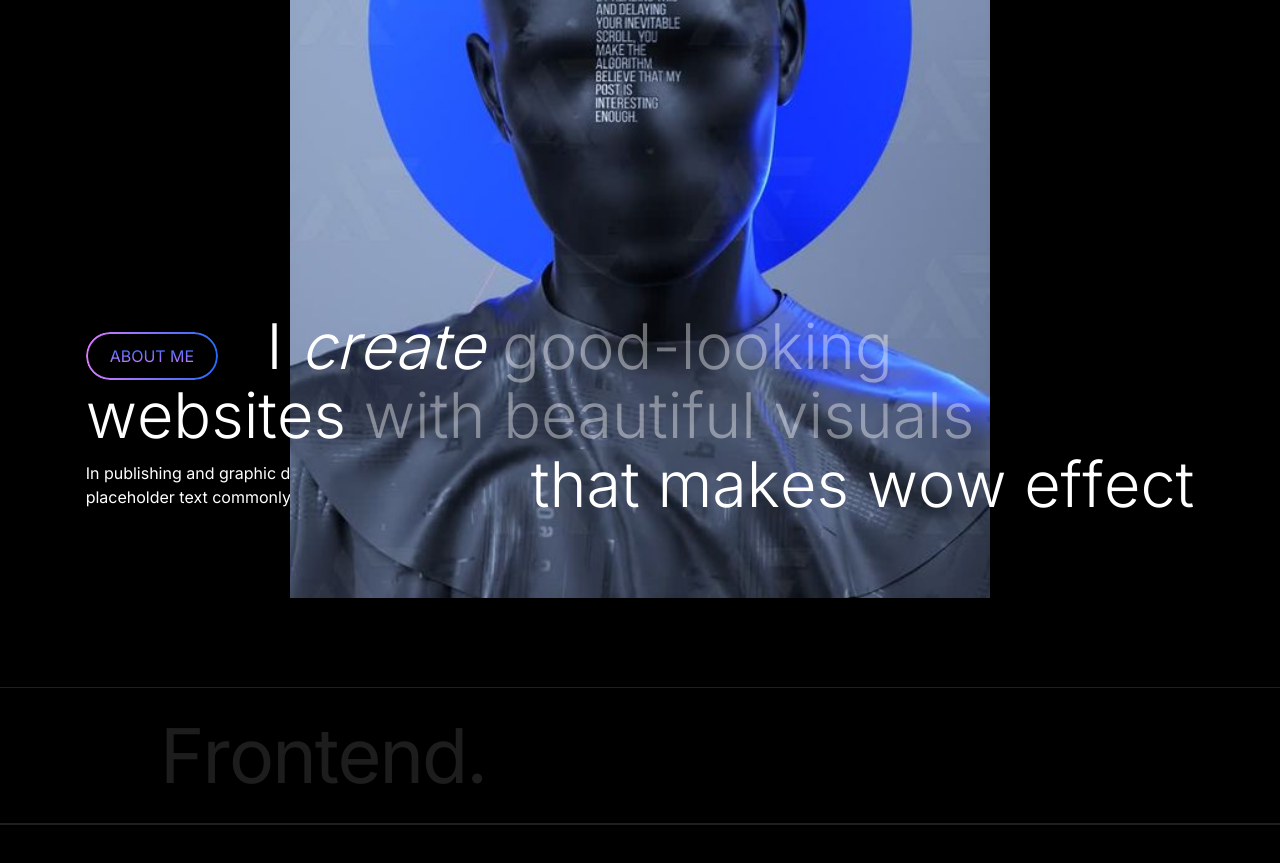
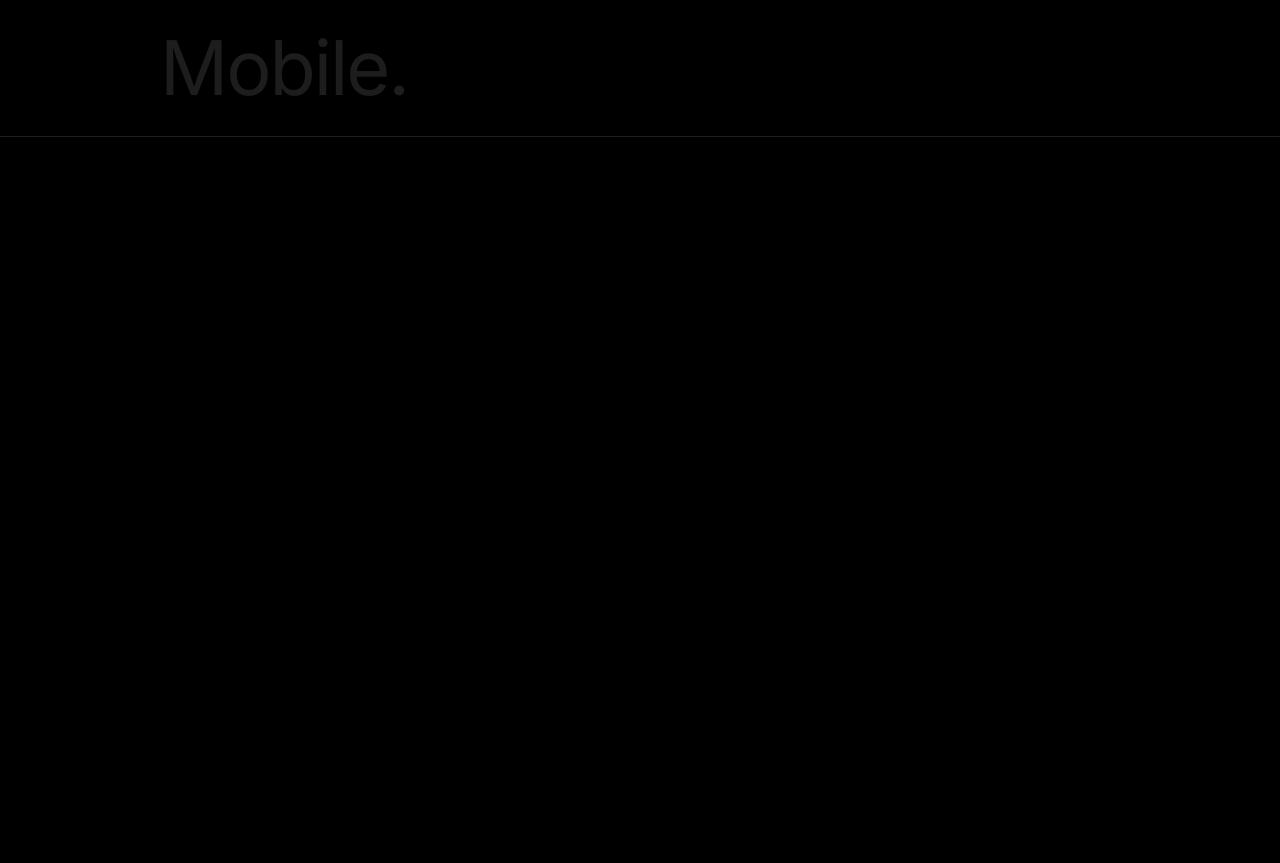
Before and after one commit to qqghst/website-portfolio-v.4, a Next.js app: page / in a window 1280 px wide. Shown: the part 1880-2743 px from the top of the page. Built offline with nearby package versions, Linux system fonts and the light colour scheme.

Commit message:
updated: instead of img i put ul li

```diff
--- a/app/layout.tsx
+++ b/app/layout.tsx
@@ -20,7 +20,7 @@ export default function RootLayout({
     return (
         <html lang='en'>
             <body className={inter.className}>
-                <Navbar />
+                {/* <Navbar /> */}
                 {children}
                 {/* <Footer /> */}
             </body>
--- a/app/page.tsx
+++ b/app/page.tsx
@@ -24,13 +24,13 @@ export default function Home() {
     }, []);
     return (
         <main className=''>
-            <Intro />
-            {/* <About /> */}
-            {/* <div className='h-[900px] bg-black'></div> */}
+            {/* <Intro /> */}
+            <About />
+            <div className='h-[900px] bg-black'></div>
             <TechStack />
-            {/* <div className='h-[900px] bg-black'></div> */}
+            <div className='h-[900px] bg-black'></div>
 
-            <Outro />
+            {/* <Outro /> */}
         </main>
     );
 }
--- a/components/main/about/styles.module.scss
+++ b/components/main/about/styles.module.scss
@@ -4,13 +4,12 @@
     display: flex;
     justify-content: center;
     align-items: center;
-    // background-color: $color-black;
+    background-color: $color-black;
     padding: 13.095vw 0; //220px 0
 
     &__container {
         // background-color: $color-black;
         text-align: left;
-
 
         div:nth-child(1) {
             display: flex;
--- a/components/main/tech-stack/data.ts
+++ b/components/main/tech-stack/data.ts
@@ -1,3 +1,41 @@
-export const techStack = [
-    {}
-]
+export const techStackData = [
+    {
+        id: 1,
+        title: 'Frontend.',
+        tools: [
+            'HTML',
+            'CSS',
+            'SCSS',
+            'Tailwind',
+            'JavaScript',
+            'TypeScript',
+            'React',
+            'Nextjs'
+        ],
+    },
+    {
+        id: 2,
+        title: 'Animations.',
+        tools: [
+            'GSAP',
+            'Framer Motion',
+            'Locomotive Scroll',
+        ],
+    },
+    {
+        id: 3,
+        title: 'Web-design.',
+        tools: [
+            'Figma',
+            'Photoshop',
+            'Illustrator',
+        ],
+    },
+    {
+        id: 4,
+        title: 'Mobile.',
+        tools: [
+            'React Native',
+        ],
+    },
+];
--- a/components/main/tech-stack/index.tsx
+++ b/components/main/tech-stack/index.tsx
@@ -2,34 +2,17 @@
 
 import React, { useState } from 'react';
 import styles from './styles.module.scss';
-import Image from 'next/image';
 import TechStackItem from '@/ui/tech-stack/item';
-import img from '@/public/white-bg/test.jpeg';
-
-const techStackArray = [
-    {
-        id: 1,
-        title: 'Frontend.',
-        imageSrcs: [
-            '/tech-stack/js.png',
-            '/tech-stack/react.png',
-            '/tech-stack/nextjs.png',
-            '/tech-stack/tailwind.png',
-        ],
-    },
-    { id: 2, title: 'Mobile app.', imageSrcs: ['/white-bg/test.jpeg'] },
-    { id: 3, title: 'Animations.', imageSrcs: ['/white-bg/test.jpeg'] },
-    { id: 4, title: 'Web-design.', imageSrcs: ['/white-bg/test.jpeg'] },
-];
+import { techStackData } from './data';
 
 const TechStack: React.FC = () => {
     return (
         <div className={styles.techStack2}>
-            {techStackArray.map((item, index) => (
+            {techStackData.map((item, index) => (
                 <TechStackItem
                     key={index}
                     title={item.title}
-                    imageSrcs={item.imageSrcs}
+                    tools={item.tools}
                 />
             ))}
         </div>
--- a/ui/tech-stack/item/index.tsx
+++ b/ui/tech-stack/item/index.tsx
@@ -8,7 +8,7 @@ import Marquee from 'react-fast-marquee';
 import { ITechStackItemProps } from './interface';
 import img from '@/public/projects/1.png';
 
-const TechStackItem: React.FC<ITechStackItemProps> = ({ title, imageSrcs }) => {
+const TechStackItem: React.FC<ITechStackItemProps> = ({ title, tools }) => {
     gsap.registerPlugin(ScrollTrigger);
     const tl = useRef<gsap.core.Timeline | null>(null);
     const tl2 = useRef<gsap.core.Timeline | null>(null);
@@ -21,20 +21,13 @@ const TechStackItem: React.FC<ITechStackItemProps> = ({ title, imageSrcs }) => {
     const imgRef = useRef<HTMLImageElement>(null);
     const techStackTextRef = useRef<HTMLDivElement>(null);
     const techStackImgRef = useRef(null);
+    const toolRefs = useRef(null);
 
     const [showTechStack, setShowTechStack] = useState(false);
     const containerRef = useRef<HTMLDivElement>(null);
 
     const toggleTechStack = () => {
         setShowTechStack(!showTechStack);
-
-        // if (techStackTextRef.current) {
-        //     gsap.to(techStackTextRef.current, {
-        //         opacity: showTechStack ? 0 : 1,
-        //         duration: 1,
-        //         ease: 'power2.out',
-        //     });
-        // }
 
         if (imgRef.current) {
             gsap.to(imgRef.current, {
@@ -46,9 +39,8 @@ const TechStackItem: React.FC<ITechStackItemProps> = ({ title, imageSrcs }) => {
 
         if (containerRef.current) {
             gsap.to(containerRef.current, {
-                // marginBottom: !showTechStack ? 100 : 0,
                 paddingBottom: !showTechStack ? 100 : 30,
-                // y: showTechStack ? 100 : 0,
+
                 duration: 0.5,
                 ease: 'power1.out',
             });
@@ -66,28 +58,6 @@ const TechStackItem: React.FC<ITechStackItemProps> = ({ title, imageSrcs }) => {
             });
         }
     }, [showTechStack]);
-
-    useEffect(() => {
-        if (techStackTextRef.current && showTechStack) {
-            setTimeout(() => {
-                const images =
-                    techStackTextRef.current!.querySelectorAll('.img1');
-
-                gsap.fromTo(
-                    images,
-                    {
-                        opacity: 0,
-                    },
-                    {
-                        opacity: 1,
-                        duration: 1,
-                        ease: 'power2.out',
-                        stagger: 0.8,
-                    }
-                );
-            }, 0);
-        }
-    }, [showTechStack, imageSrcs]);
 
     useEffect(() => {
         const split = new SplitType(textRef.current, { types: 'lines' });
@@ -175,26 +145,16 @@ const TechStackItem: React.FC<ITechStackItemProps> = ({ title, imageSrcs }) => {
                 <div
                     className={styles.techStackText}
                     ref={techStackTextRef}>
-                    <Marquee speed={100}>
-                        <div
-                            style={{
-                                width: '50vw',
-                                display: 'inline-block',
-                            }}></div>
-                        {imageSrcs.map((src, index) => (
-                            <div
+                    <ul className={styles.techStackTools}>
+                        {tools.map((item, index) => (
+                            <li
+                                ref={toolRefs}
                                 key={index}
-                                className={styles.imgwrapper}>
-                                <Image
-                                    className='img1'
-                                    src={src}
-                                    width={128 / 2}
-                                    height={128 / 2}
-                                    alt={title}
-                                />
-                            </div>
+                                className={`${styles.tools}`}>
+                                {item}
+                            </li>
                         ))}
-                    </Marquee>
+                    </ul>
                 </div>
             )}
         </div>
--- a/ui/tech-stack/item/interface.ts
+++ b/ui/tech-stack/item/interface.ts
@@ -1,4 +1,4 @@
 export interface ITechStackItemProps {
     title: string;
-    imageSrcs: string[];
+    tools: string[];
 }
--- a/ui/tech-stack/item/styles.module.scss
+++ b/ui/tech-stack/item/styles.module.scss
@@ -64,25 +64,31 @@
 }
 
 .techStackText {
-    width: 100%;
-
-    padding: 0;
-    margin: 0;
+    // width: 100%;
     position: absolute;
     bottom: 32px; /* Adjust as needed */
-    // left: 160px;
+    left: 160px;
     color: white;
     font-size: 32px;
     z-index: 10;
     opacity: 0;
-}
 
-.imgwrapper {
-    margin: 0 30px;
+    .techStackTools {
+        font-size: 1rem;
+        color: #A1A1A6;
+        display: flex;
+        flex-wrap: wrap;
+        gap: 2rem;
 
-
-    img {
-        width: 80%;
-        // opacity: 0;
+        li {
+            border: 0.5px solid rgba(255, 255, 255, 0.5);
+            border-radius: 4px;
+            padding: 2px 10px;
+            background: linear-gradient(
+                to top,
+                rgba(255, 255, 255, 0.1),
+                rgba(255, 255, 255, 0.06)
+            );
+        }
     }
 }
```
